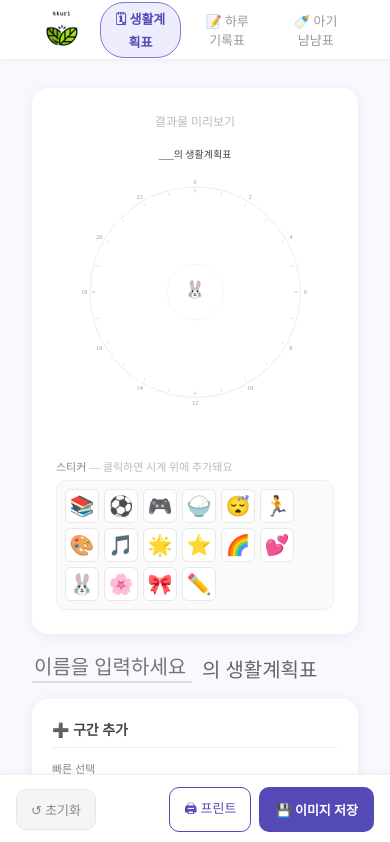
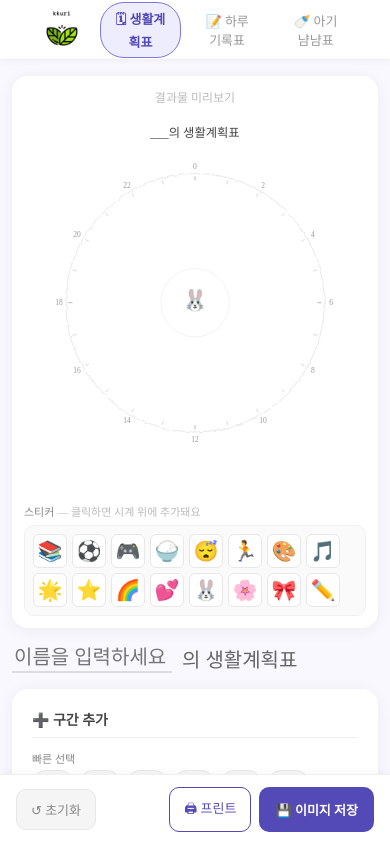
Before and after one commit to Kbomi/roudplan, a Next.js app: page / in a window 390 px wide. Shown: the top 842 px of the page. Built offline with nearby package versions, Linux system fonts and the light colour scheme; a web font is replaced by a local one.

Commit message:
fix: 모바일일 경우 스타일 수정

```diff
--- a/src/app/globals.css
+++ b/src/app/globals.css
@@ -32,6 +32,10 @@ select {
 @media (max-width: 768px) {
   .work-area {
     grid-template-columns: 1fr !important;
+    gap: 16px !important;
+  }
+  .clock-preview {
+    padding: 12px !important;
   }
   .main-container {
     padding: 16px !important;
--- a/src/app/page.tsx
+++ b/src/app/page.tsx
@@ -90,7 +90,7 @@ export default function Home() {
         >
           {/* 좌측: 시계 */}
           <div
-            className="colock-preview"
+            className="clock-preview"
             style={{
               background: "white",
               borderRadius: 16,
@@ -277,8 +277,15 @@ export default function Home() {
           main { padding: 0 !important; }
         }
         @media (max-width: 768px) {
+          main {
+            padding: 16px 12px !important;
+          }
           .work-area {
             grid-template-columns: 1fr !important;
+            gap: 16px !important;
+          }
+          .clock-preview {
+            padding: 12px !important;
           }
           .main-container {
             padding: 14px !important;
```
